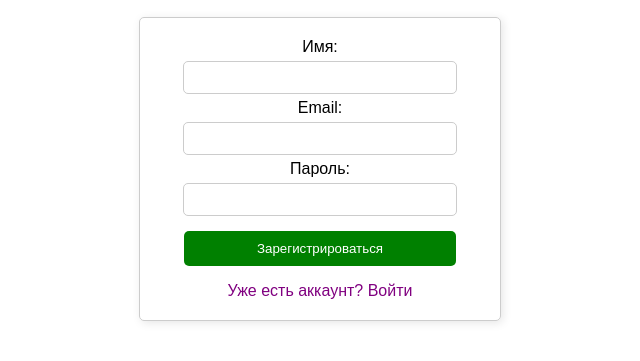
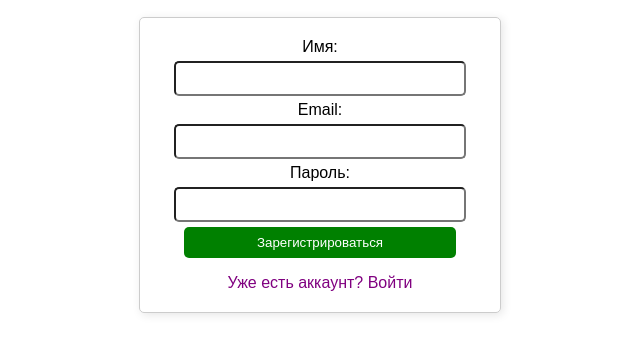
Before and after one commit to yeonvity/gts_project, a website: page public/register.html in a window 1280 px wide. Shown: the part 81-442 px from the top of the page, without its empty margins (320-960 px from the left). Drawn offline with Linux system fonts and the light colour scheme.

Commit message:
Update register.html

```diff
--- a/public/register.html
+++ b/public/register.html
@@ -5,55 +5,21 @@
     <meta name="viewport" content="width=device-width, initial-scale=1.0">
     <title>Регистрация</title>
     <style>
-        body {
-            font-family: Arial, sans-serif;
-            text-align: center;
-            margin: 50px;
+        body { font-family: Arial, sans-serif; text-align: center; margin: 50px; }
+        .container {
+            padding: 20px; border: 1px solid #ccc; border-radius: 5px;
+            width: 320px; margin: auto; box-shadow: 2px 2px 10px rgba(0, 0, 0, 0.1);
         }
-        .container {
-            padding: 20px;
-            border: 1px solid #ccc;
-            border-radius: 5px;
-            width: 320px;
-            margin: auto;
-            box-shadow: 2px 2px 10px rgba(0, 0, 0, 0.1);
-        }
-        input {
-            width: 80%;
-            padding: 8px;
-            margin: 5px 0;
-            border: 1px solid #ccc;
-            border-radius: 5px;
-            display: block;
-            margin-left: auto;
-            margin-right: auto;
+        input, button {
+            width: 85%; padding: 8px; margin: 5px 0; border-radius: 5px;
+            display: block; margin-left: auto; margin-right: auto;
         }
         button {
-            width: 85%;
-            padding: 10px;
-            background-color: green;
-            color: white;
-            border: none;
-            border-radius: 5px;
-            cursor: pointer;
-            margin-top: 10px;
+            background-color: green; color: white; border: none; cursor: pointer;
         }
-        button:hover {
-            background-color: darkgreen;
-        }
-        a {
-            display: block;
-            margin-top: 10px;
-            color: purple;
-            text-decoration: none;
-        }
-        a:hover {
-            text-decoration: underline;
-        }
-        .message {
-            margin-top: 10px;
-            font-weight: bold;
-        }
+        button:hover { background-color: darkgreen; }
+        a { display: block; margin-top: 10px; color: purple; text-decoration: none; }
+        .message { margin-top: 10px; font-weight: bold; }
     </style>
 </head>
 <body>
@@ -61,14 +27,11 @@
     <div class="container">
         <form id="registerForm">
             <label for="name">Имя:</label>
-            <input type="text" id="name" name="name" required>
-
+            <input type="text" id="name" required>
             <label for="email">Email:</label>
-            <input type="email" id="email" name="email" required>
-
+            <input type="email" id="email" required>
             <label for="password">Пароль:</label>
-            <input type="password" id="password" name="password" required>
-
+            <input type="password" id="password" required>
             <button type="submit">Зарегистрироваться</button>
         </form>
         <p class="message" id="message"></p>
@@ -76,33 +39,28 @@
     </div>
 
     <script>
-        // получаем форму регистрации
         document.getElementById('registerForm').addEventListener('submit', async function(event) {
-            event.preventDefault(); // отменена стандартной отправки формы
+            event.preventDefault();
 
-            // ввод значений
             const name = document.getElementById('name').value;
             const email = document.getElementById('email').value;
             const password = document.getElementById('password').value;
             const messageElement = document.getElementById('message');
 
-            // POST-запрос на сервер (/register)
-            const response = await fetch('/register', {
+            const response = await fetch('/auth/register', {
                 method: 'POST',
                 headers: { 'Content-Type': 'application/json' },
-                body: JSON.stringify({ name, email, password }) // преобразуем объект в JSON-строку
+                body: JSON.stringify({ name, email, password })
             });
 
-            // ответ от сервера и превращаем его в JSON
             const data = await response.json();
+            if (response.ok) {
+                localStorage.setItem('token', data.token);
+                localStorage.setItem('user', JSON.stringify(data.user));
 
-            if (response.ok) {
-                // HTTP 201
-                messageElement.style.color = 'green';
-                messageElement.textContent = data.message;
+                // После успешной регистрации обновляем каталог
+                window.location.href = '/catalog.html';
             } else {
-                // Ошибка
-                messageElement.style.color = 'red';
                 messageElement.textContent = data.message || "Ошибка регистрации!";
             }
         });
```
